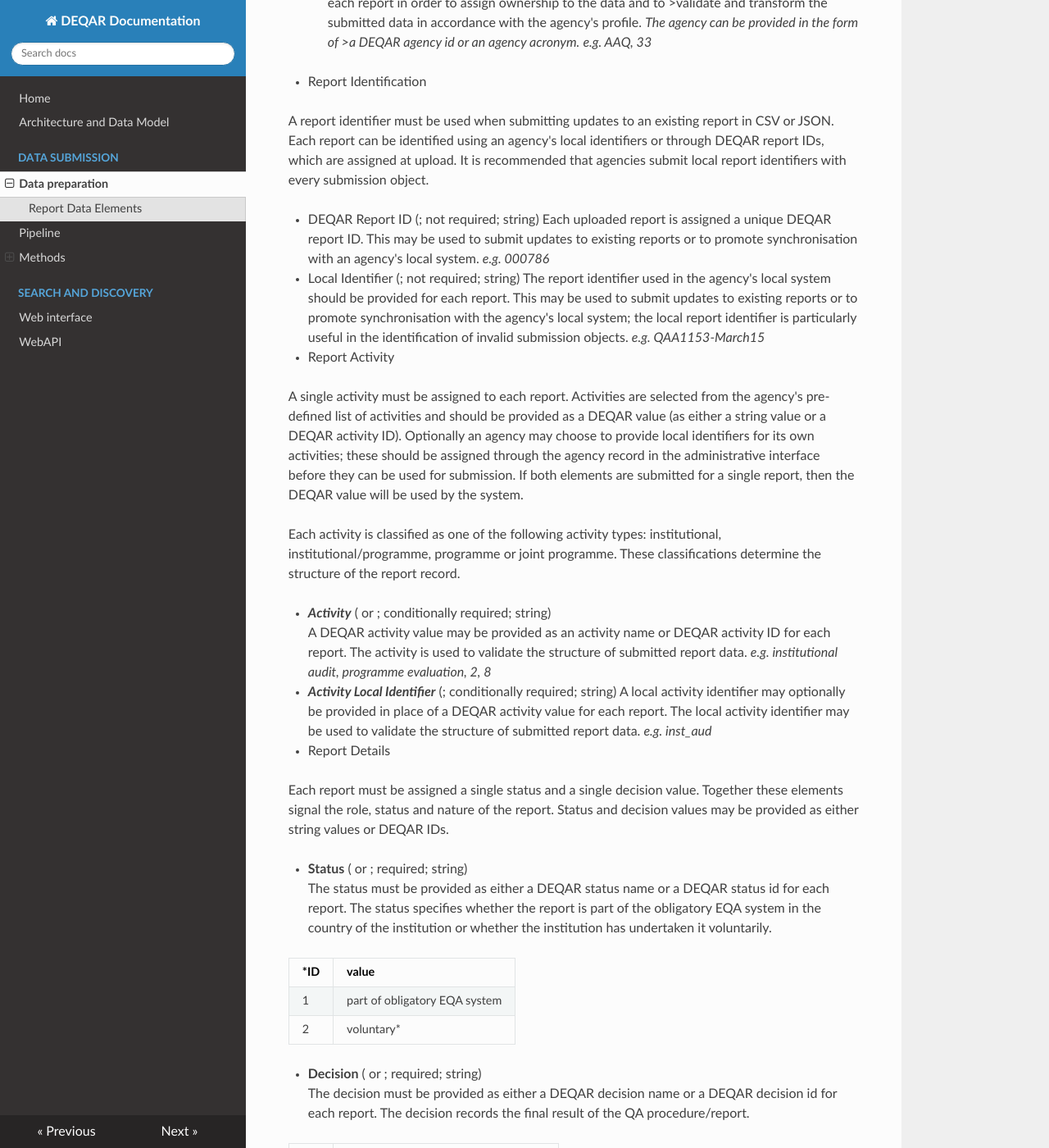
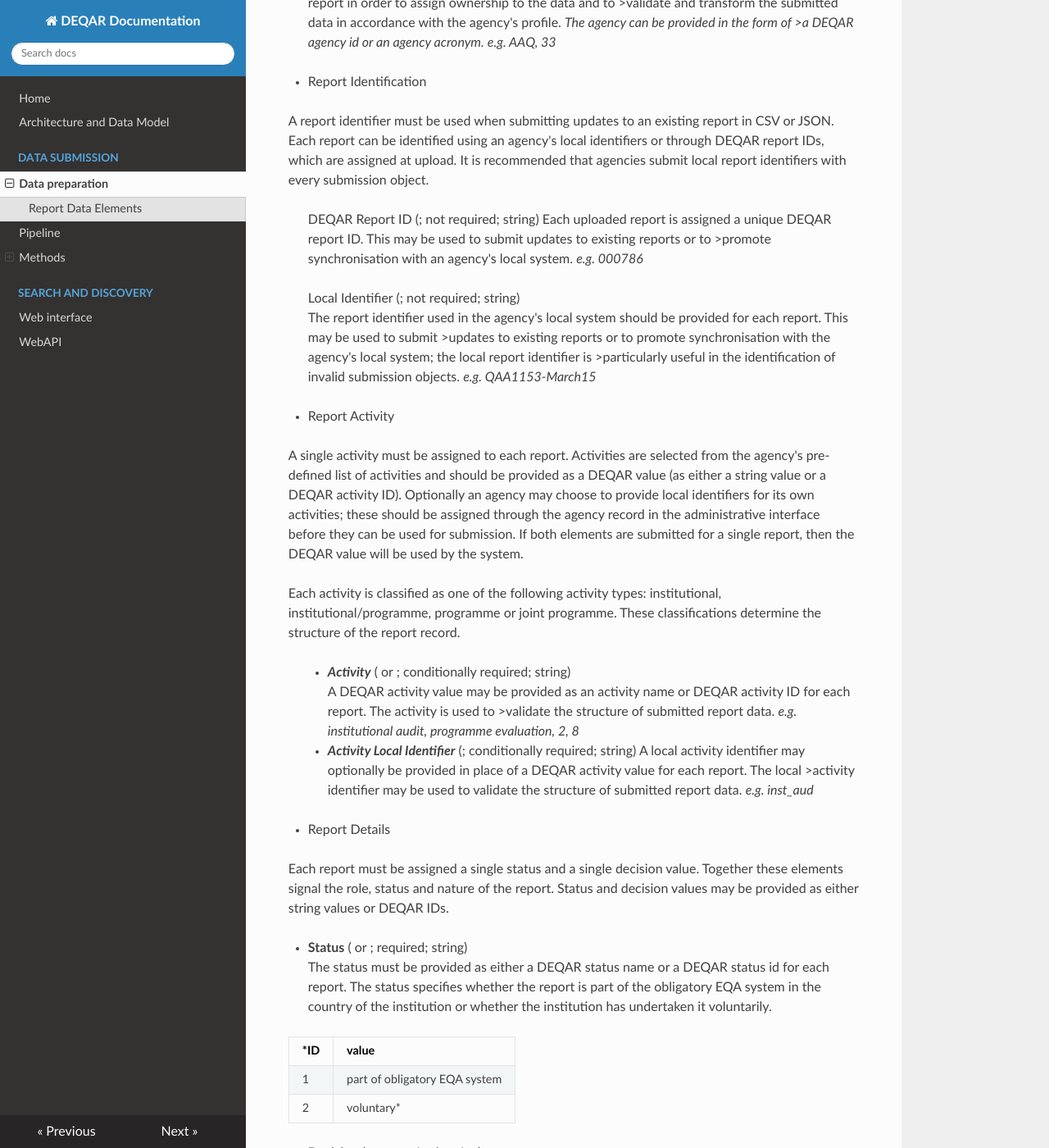
Before and after one commit to EQAR/deqar-docs, an MkDocs documentation site: the page built from docs/submission_object_fields.md, in a window 1280 px wide and 1400 px high, scrolled down 946 px. Shown: the whole window at 82% size. Built offline with MkDocs 1.6.1, drawn with Linux system fonts in a browser that asks for light colours; nearby versions of some CDN libraries; old or Windows-style settings are respelled for this version of MkDocs; some of the changed text lies outside the part shown.

```diff
--- a/docs/submission_object_fields.md
+++ b/docs/submission_object_fields.md
@@ -15,44 +15,44 @@ Below we provide a full list of the data elements that can make up a Submission
 
 - Report Creation
 
-A single creating agency must be clearly identified for each report. The creating agency is often, though not always, the same as the submitting agency.
+  A single creating agency must be clearly identified for each report. The creating agency is often, though not always, the same as the submitting agency.
 
-> - **Agency** (<agency> or <agency_id>; required; string)
+>  **Agency** (<agency> or <agency_id>; required; string)
 >  The agency which created the report must be provided for each report in order to assign ownership to the data and to >validate and transform the submitted data in accordance with the agency's profile. *The agency can be provided in the form of >a DEQAR agency id or an agency acronym.*
 >  *e.g. AAQ, 33*
 
 - Report Identification
 
-A report identifier must be used when submitting updates to an existing report in CSV or JSON. Each report can be identified using an agency's local identifiers or through DEQAR report IDs, which are assigned at upload. It is recommended that agencies submit local report identifiers with every submission object.
+  A report identifier must be used when submitting updates to an existing report in CSV or JSON. Each report can be identified using an agency's local identifiers or through DEQAR report IDs, which are assigned at upload. It is recommended that agencies submit local report identifiers with every submission object.
 
-  - DEQAR Report ID (<deqar_report_id>; not required; string)
-  Each uploaded report is assigned a unique DEQAR report ID. This may be used to submit updates to existing reports or to promote synchronisation with an agency's local system.
-  *e.g. 000786*
-
-  - Local Identifier (<local_identifier>; not required; string)
-  The report identifier used in the agency's local system should be provided for each report. This may be used to submit updates to existing reports or to promote synchronisation with the agency's local system; the local report identifier is particularly useful in the identification of invalid submission objects.
-  *e.g. QAA1153-March15*
+>DEQAR Report ID (<deqar_report_id>; not required; string)
+>Each uploaded report is assigned a unique DEQAR report ID. This may be used to submit updates to existing reports or to >promote synchronisation with an agency's local system.
+>*e.g. 000786*
+>
+>Local Identifier (<local_identifier>; not required; string)
+>The report identifier used in the agency's local system should be provided for each report. This may be used to submit >updates to existing reports or to promote synchronisation with the agency's local system; the local report identifier is >particularly useful in the identification of invalid submission objects.
+>*e.g. QAA1153-March15*
 
 - Report Activity
 
-A single activity must be assigned to each report. Activities are selected from the agency's pre-defined list of activities and should be provided as a DEQAR value (as either a string value or a DEQAR activity ID). Optionally an agency may choose to provide local identifiers for its own activities; these should be assigned through the agency record in the administrative interface before they can be used for submission. If both elements are submitted for a single report, then the DEQAR value will be used by the system.
+  A single activity must be assigned to each report. Activities are selected from the agency's pre-defined list of activities and should be provided as a DEQAR value (as either a string value or a DEQAR activity ID). Optionally an agency may choose to provide local identifiers for its own activities; these should be assigned through the agency record in the administrative interface before they can be used for submission. If both elements are submitted for a single report, then the DEQAR value will be used by the system.
 
-Each activity is classified as one of the following activity types: institutional, institutional/programme, programme or joint programme. These classifications determine the structure of the report record.
+  Each activity is classified as one of the following activity types: institutional, institutional/programme, programme or joint programme. These classifications determine the structure of the report record.
 
-  - ***Activity*** (<activity> or <activity_id>; conditionally required; string)
-  A DEQAR activity value may be provided as an activity name or DEQAR activity ID for each report. The activity is used to validate the structure of submitted report data.
-  *e.g. institutional audit, programme evaluation, 2, 8*
-
-  - ***Activity Local Identifier*** (<activity_local_identifier>; conditionally required; string)
-  A local activity identifier may optionally be provided in place of a DEQAR activity value for each report. The local activity identifier may be used to validate the structure of submitted report data.
-  *e.g. inst_aud*
+>  - ***Activity*** (<activity> or <activity_id>; conditionally required; string)
+>  A DEQAR activity value may be provided as an activity name or DEQAR activity ID for each report. The activity is used to >validate the structure of submitted report data.
+>  *e.g. institutional audit, programme evaluation, 2, 8*
+>
+>  - ***Activity Local Identifier*** (<activity_local_identifier>; conditionally required; string)
+>  A local activity identifier may optionally be provided in place of a DEQAR activity value for each report. The local >activity identifier may be used to validate the structure of submitted report data.
+>  *e.g. inst_aud*
 
 - Report Details
 
-Each report must be assigned a single status and a single decision value. Together these elements signal the role, status and nature of the report.  Status and decision values may be provided as either string values or DEQAR IDs.
+  Each report must be assigned a single status and a single decision value. Together these elements signal the role, status and nature of the report.  Status and decision values may be provided as either string values or DEQAR IDs.
 
   - **Status** (<status> or <status_id>; required; string)
-  The status must be provided as either a DEQAR status name or a DEQAR status id for each report. The status specifies whether the report is part of the obligatory EQA system in the country of the institution or whether the institution has undertaken it voluntarily.
+    The status must be provided as either a DEQAR status name or a DEQAR status id for each report. The status specifies whether the report is part of the obligatory EQA system in the country of the institution or whether the institution has undertaken it voluntarily.
 
   |*ID |value                         |
   |:---|:-----------------------------|
@@ -60,7 +60,7 @@ Each report must be assigned a single status and a single decision value. Togeth
   |2   |voluntary*                    |
 
   - **Decision** (<decision> or <decision_id>; required; string)
-  The decision must be provided as either a DEQAR decision name or a DEQAR decision id for each report. The decision records the final result of the QA procedure/report.
+    The decision must be provided as either a DEQAR decision name or a DEQAR decision id for each report. The decision records the final result of the QA procedure/report.
 
   |*ID |value                                   |
   |:---|:---------------------------------------|
@@ -71,20 +71,20 @@ Each report must be assigned a single status and a single decision value. Togeth
 
 - Report Validity
 
-Each report must have an associated date defining the start of its validity. A date defining the end of the report's validity should also be provided. In the cases that the end date is left open, the report will be treated as valid for six years from the start of its validity, after which it will be archived.
+  Each report must have an associated date defining the start of its validity. A date defining the end of the report's validity should also be provided. In the cases that the end date is left open, the report will be treated as valid for six years from the start of its validity, after which it will be archived.
 
-DEQAR uses a special notation to denote the date format. This allows each agency to signal the date format it uses; this must be provided for each report.
+  DEQAR uses a special notation to denote the date format. This allows each agency to signal the date format it uses; this must be provided for each report.
 
   - **Valid from** (<valid_from>; required; date)
-  A valid from date marking the starting date of the report's validity must be provided for each report. This date is used to generate an archiving date when no valid to date is provided.
-  *e.g. 2015-01-15*
+    A valid from date marking the starting date of the report's validity must be provided for each report. This date is used to generate an archiving date when no valid to date is provided.
+    *e.g. 2015-01-15*
 
   - Valid to (<valid_to>; not required; date)
-  A valid to date marking the ending date of the report's validity should be provided for each report. This date determines when report data will be archived in DEQAR. If no valid to date is assigned, then the report will be treated as valid for six years after the valid from date.
-  *e.g. 2020-01-15*
+    A valid to date marking the ending date of the report's validity should be provided for each report. This date determines when report data will be archived in DEQAR. If no valid to date is assigned, then the report will be treated as valid for six years after the valid from date.
+    *e.g. 2020-01-15*
 
   - **Date Format** (<date_format>; required; string)
-  A date format  must be provided for each report. Dates may be submitted in any standard format; the format should be represented as a combination of the following characters:
+    A date format  must be provided for each report. Dates may be submitted in any standard format; the format should be represented as a combination of the following characters:
 
   |*symbol(s)| value                                 |example                      |
   |:---------|:--------------------------------------|:----------------------------|
@@ -94,19 +94,19 @@ DEQAR uses a special notation to denote the date format. This allows each agency
   |%-m       |month as expressed in one or two digits|5 for May and 12 for December|
   |%Y        |year as expressed in four digits       |2014                         |
   |%y        |year as expressed in two digits        |14                           |
-  |          |                                       |                             |
   |d-%m-%Y   |                                       |04-01-2014                   |
   |%d/%m/%y  |                                       |04/01/14                     |
   |%Y-%m-%d  |                                       |2015-01-15*                  |
 
 
-- REPORT LINK
-One or more URL links may be provided to alternative views of the report data on the agency's website or other webpage(s) in order to provide more context. A display name may be provided for each URL link. The linked text will display on DEQAR under the display name label provided or, if no name is provided, under generic text provided by DEQAR.
+- Report Link
+
+  One or more URL links may be provided to alternative views of the report data on the agency's website or other webpage(s) in order to provide more context. A display name may be provided for each URL link. The linked text will display on DEQAR under the display name label provided or, if no name is provided, under generic text provided by DEQAR.
 
   - Link (<link>, not required, string)
-  One or more URL links may be provided for each report to the same report presented on other sites in order to provide more context to the report.
-  *e.g. http://srv.aneca.es/ListadoTitulos/node/1182321350*
+    One or more URL links may be provided for each report to the same report presented on other sites in order to provide more context to the report.
+    *e.g. http://srv.aneca.es/ListadoTitulos/node/1182321350*
 
   - Link Display Name (<link_display_name>, not required, string)
-  A display name may optionally be provided for each link to the report on other sites. If no display name is provided, then EQAR will supply generic text.
-  *e.g. General information on this programme.*
+    A display name may optionally be provided for each link to the report on other sites. If no display name is provided, then EQAR will supply generic text.
+    *e.g. General information on this programme.*
```
